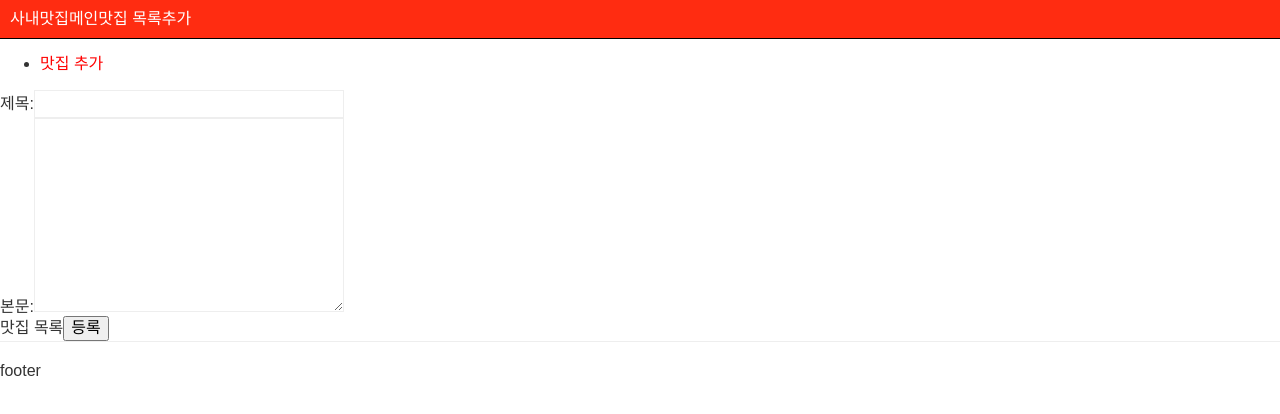
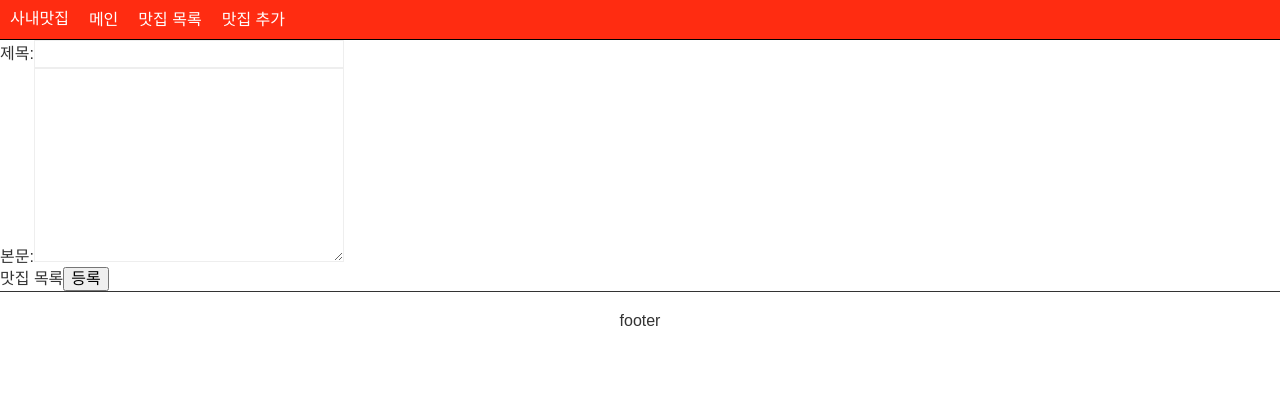
Before and after one commit to tg0825/tasty-react, a React app: page /create in a window 1280 px wide. Shown: the top 414 px of the page. Built offline with nearby package versions, Linux system fonts and the light colour scheme.

Commit message:
header ui 정리

```diff
--- a/src/Layout/Header.jsx
+++ b/src/Layout/Header.jsx
@@ -15,13 +15,13 @@ const nav = [
     {
         id: '추가',
         path: '/create',
-        label: '추가'
+        label: '맛집 추가'
     },
 ];
 
 const renderNav = () => {
     return nav.map(item =>
-        <Link className="header-nav" key={item.id} to={item.path}>{item.label}</Link>
+        <Link className="header--nav" key={item.id} to={item.path}>{item.label}</Link>
         );
 }
 
--- a/src/Layout/Navigation.js
+++ b/src/Layout/Navigation.js
@@ -4,11 +4,11 @@ import {NavLink} from 'react-router-dom';
 const Navigation = () => {
     return (
         <div>
-        	<ul>
+        	{/* <ul>
                 <li>
                     <NavLink activeClassName="active" to='/create'>맛집 추가</NavLink>
                 </li>
-            </ul>
+            </ul> */}
         </div>
      );
 }
--- a/src/Page/Main.jsx
+++ b/src/Page/Main.jsx
@@ -2,7 +2,7 @@ import React from 'react';
 
 const Main = () => {
     return (
-        <div>main</div>
+        <div className="container-main">hello tasty world</div>
     )
 }
 
--- a/src/Page/Post.js
+++ b/src/Page/Post.js
@@ -2,8 +2,8 @@ import React from 'react';
 import PropTypes from 'prop-types';
 import {connect} from 'react-redux';
 import * as actions from '../actions';
+import styled from 'styled-components'
 import {Link, Redirect} from 'react-router-dom';
-import styled from 'styled-components'
 
 const TitleInput = styled.input`
 width: 300px;
--- a/src/css/component.scss
+++ b/src/css/component.scss
@@ -1,13 +1,38 @@
-body {
-  font-family: sans-serif;
+// BEM
+.header {
+  border-bottom: 1px solid #000;
+  padding: 10px;
+  background: $keyColor;
+  a {
+    color: #fff;
+  }
+}
+
+.header--nav {
+  display: inline-block;
+  margin-left: 20px;
+  vertical-align: middle;
+}
+
+.title {
+  color: $fontColorBase;
+  font-size: $fontSize;
+}
+
+.active {
+    color: red;
+}
+
+// element footer
+.footer {
+  padding: 20px 0 0;
+  border-top: 1px solid $fontColorBase;
+  text-align: center;
   color: $fontColorBase;
 }
 
-a {
-  color: $fontColorBase;
-  text-decoration: none;
-
-  &:hover {
-    text-decoration: underline;
-  }
+.container-main {
+  padding: 10px;
+  min-height: 200px;
+  text-align: center;
 }
--- a/webpack.config.js
+++ b/webpack.config.js
@@ -6,7 +6,7 @@ const { CleanWebpackPlugin } = require('clean-webpack-plugin');
 module.exports = (env, options) => {
     console.log(`This is the Webpack 4 'mode': ${options.mode}`);
     return {
-    entry: './src/index.js',
+    entry: './src/index.jsx',
     output: {
         filename: 'bundle.js',
         path: path.resolve(__dirname + '/build'),
@@ -78,7 +78,11 @@ module.exports = (env, options) => {
     resolve: {
         alias: {
             'Comp': path.resolve(__dirname, 'src/components/')
-        }
+        },
+        extensions: [
+            '.js',
+            '.jsx'
+        ]
     }
 }
 }
```
